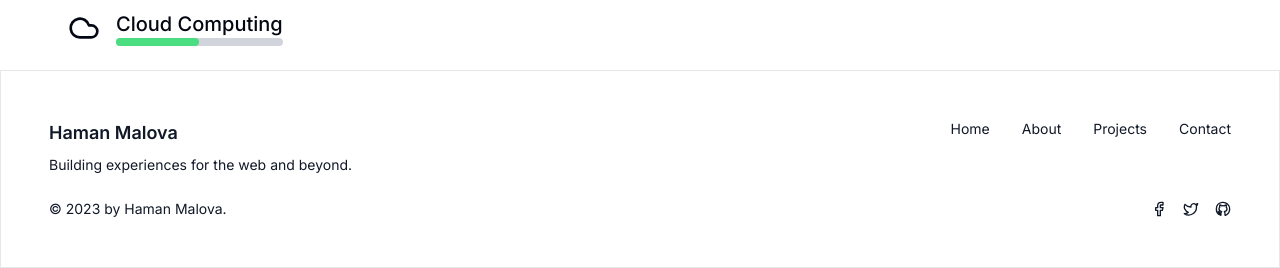
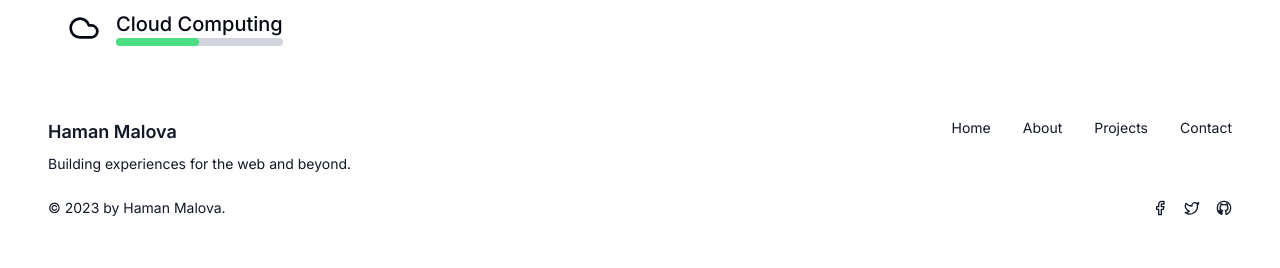
Before and after one commit to Harman254/portforlio1, a Next.js app: page / in a window 1280 px wide. Shown: the part 918-1186 px from the top of the page. Built offline with nearby package versions, Linux system fonts and the light colour scheme.

Commit message:
more footer fix

```diff
--- a/src/components/Footer.tsx
+++ b/src/components/Footer.tsx
@@ -3,7 +3,7 @@ import Link from "next/link"
 
 export default function Footer() {
     return (
-        <footer className="flex flex-col gap-6  text-accent-foreground border p-6 md:p-12">
+        <footer className="flex flex-col gap-6  text-accent-foreground  container mx-auto p-6 md:p-12">
             <div className="flex flex-col md:flex-row justify-between items-start">
                 <div className="mb-4 md:mb-0">
                     <h3 className="text-lg font-semibold">Haman Malova</h3>
@@ -34,7 +34,7 @@ export default function Footer() {
                     <Link className="text-lg" href="https://twitter.com/_Harman254">
                         <TwitterIcon className="w-4 h-4" />
                     </Link>
-                    <Link className="text-lg" href="https://github.com/_Harman254">
+                    <Link className="text-lg" href="https://github.com/Harman254">
                         <GithubIcon className="w-4 h-4" />
                     </Link>
                 </div>
```
